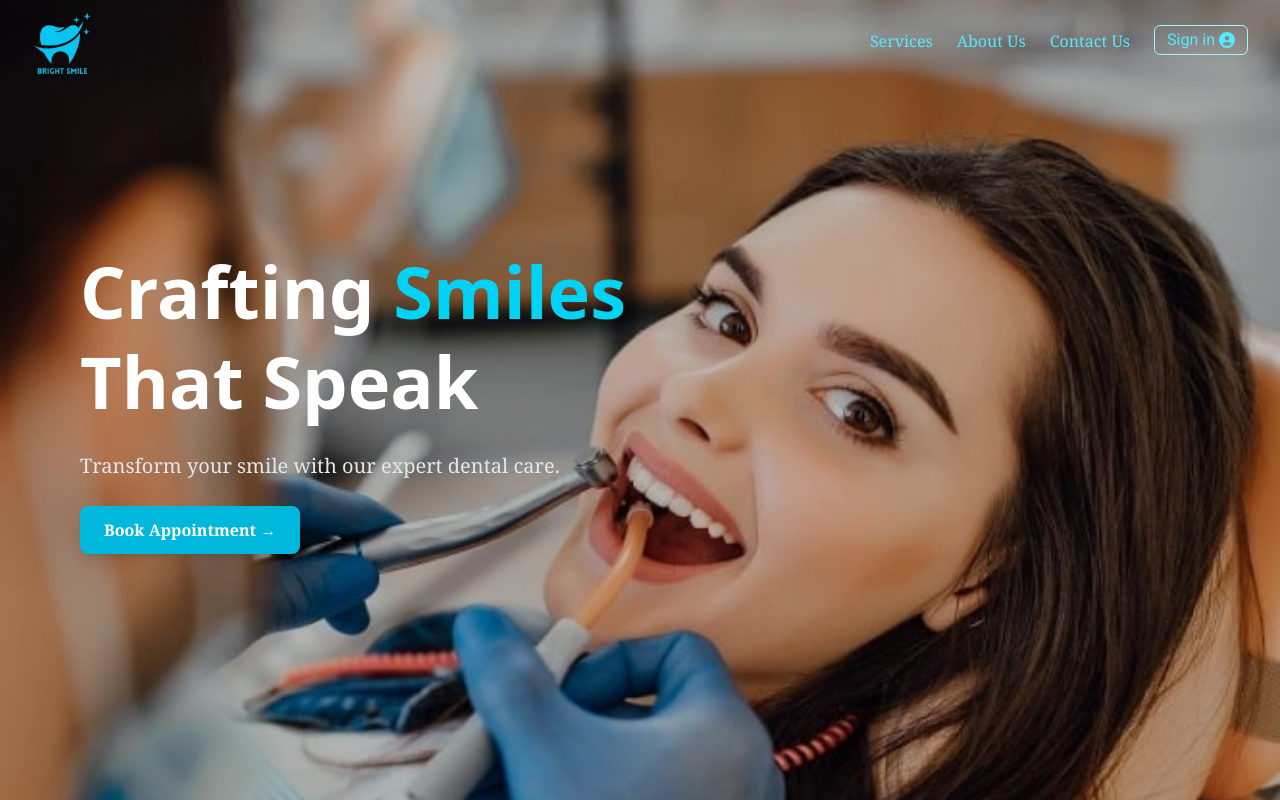
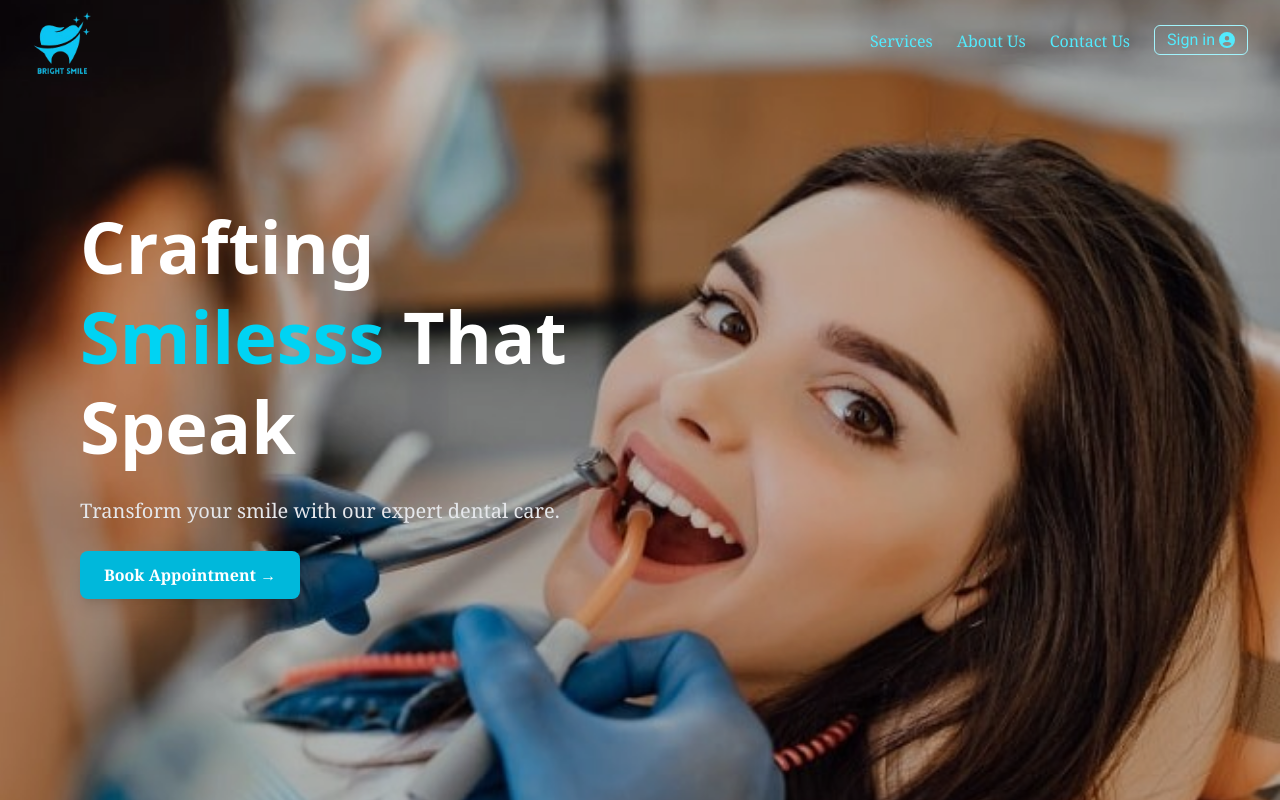
Before and after one commit to hashmi13/Dental-App, a React (Vite) app: page / in a window 1280 px wide. Shown: the top 800 px of the page. Built offline with nearby package versions, Linux system fonts and the light colour scheme; no server answers; a web font is replaced by a local one.

Commit message:
checking

```diff
--- a/src/components/HeroSection.jsx
+++ b/src/components/HeroSection.jsx
@@ -12,7 +12,7 @@ const slides = [
     title: (
       <>
         <span className="block sm:inline">Crafting</span>{" "}
-        <span className="block sm:inline text-cyan-400">Smiles</span>{" "}
+        <span className="block sm:inline text-cyan-400">Smilesss</span>{" "}
         <span className="block sm:inline">That Speak</span>
       </>
     ),
```
